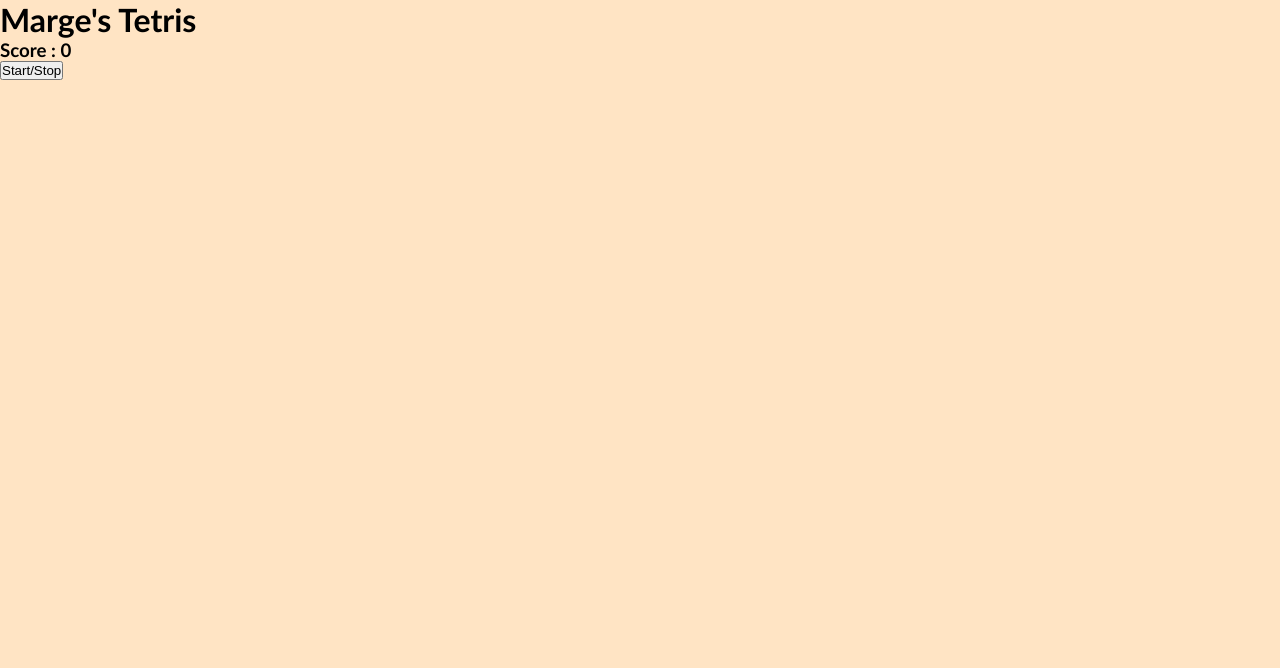
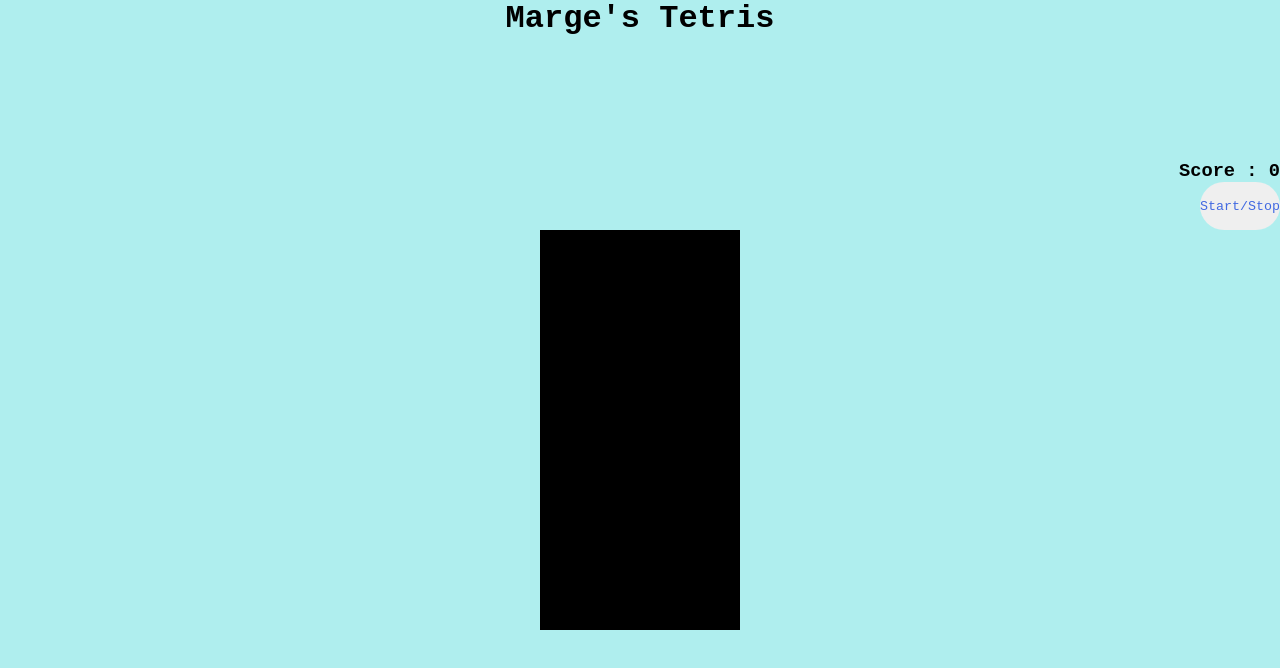
Before and after one commit to mfargas/tetris, a plain HTML site: page index.html in a window 1280 px wide. Drawn offline with nearby package versions, Linux system fonts and the light colour scheme.

Commit message:
restructure files once more

```diff
--- a/js/app.js
+++ b/app.js
@@ -45,5 +45,51 @@ document.addEventListener('DOMContentLoaded', () => {
 
     const tetriminoes = [ t1, t2, t3, t4, t5]
 
+    let currentPosition = 4
+    let random = Math.floor(Math.random()*tetriminoes.length)
+    let current = tetriminoes[random][0]
+
+    //draw!
+    function draw() {
+        current.forEach( index =>  {
+            squares[currentPosition + index].classList.add('.tetrimino')
+        })
+    }
+
+    draw()
+
+    //undraw
+    function undraw() {
+        current.forEach(index => {
+            squares[currentPosition + index].classList.remove('.tetrimino')
+        })
+    }
+
+    timer = setInterval(moveDown, 1250)
+
+    moveDown => {
+        undraw()
+        currentPosition += width
+        draw()
+    }
+
+    //control
+    function control(e){
+        if(e.keyCode === 37){
+            //left arrow
+            moveLeft()
+        } else if (e.keyCode === 38) {
+            //up arrow
+            rotate()
+        } else if (e.keyCode === 39) {
+            //right arrow
+            moveRight()
+        } else if (e.keyCode === 40) {
+            //down arrow
+            moveDown()
+        }
+    }
+    document.addEventListener('keyup', control)
+
 
 })
--- /dev/null
+++ b/index.css
@@ -0,0 +1,44 @@
+*{
+    padding: 0;
+    margin: 0;
+    box-sizing: border-box;
+}
+
+body{
+    background-color: paleturquoise;
+    font-family: monospace;
+    font-size: 16px;
+    text-align: right;
+}
+
+header{
+    height: 20vh;
+    text-align: center;
+}
+
+button{
+    width: 5rem;
+    height: 3rem;
+    border-radius: 50px;
+    border-style: none;
+    font-family: monospace;
+    color: royalblue;
+}
+
+.grid{
+    width: 200px;
+    height: 400px;
+    display: flex;
+    flex-wrap: wrap;
+    margin: auto;
+    background-color: black;
+}
+
+.grid div{
+    width: 20px;
+    height: 20px;
+}
+
+.tetrimino{
+    background-color: seashell;
+}
--- a/index.html
+++ b/index.html
@@ -2,8 +2,9 @@
 <head>
     <meta charset="UTF-8">
     <meta name="viewport" content="width=device-width, initial-scale=1.0">
-    <link rel="stylesheet" href="style/index.css">
-    <title>React</title>
+    <link rel="stylesheet" href="index.css">
+    <script src="app.js" charset="UTF-8"></script>
+    <title>Tetris JS</title>
 </head>
 <body>
 <header>
@@ -227,11 +228,5 @@
     </div>
 </main>
 
-<!-- Load React. -->
-<!-- Note: when deploying, replace "development.js" with "production.min.js". -->
-<script src="https://unpkg.com/react@16/umd/react.development.js" crossorigin></script>
-<script src="https://unpkg.com/react-dom@16/umd/react-dom.development.js" crossorigin></script>
-
-
 </body>
 </html>
--- a/style/index.css
+++ /dev/null
@@ -1,11 +0,0 @@
-*{
-    padding: 0;
-    margin: 0;
-    box-sizing: border-box;
-}
-
-body{
-    background-color: bisque;
-    font-family: 'Trebuchet MS', 'Lucida Sans Unicode', 'Lucida Grande', 'Lucida Sans', Arial, sans-serif;
-    font-size: 16px;
-}
```
Also changed, not shown: 1 other file.
